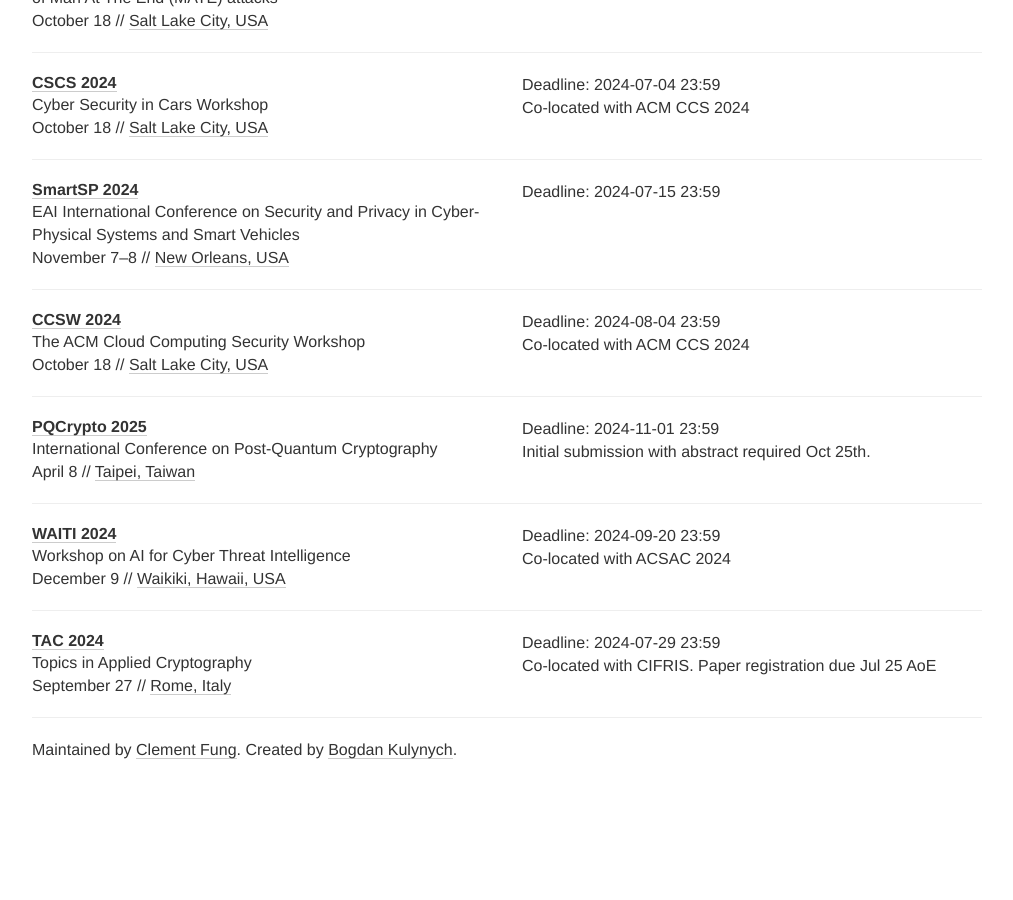
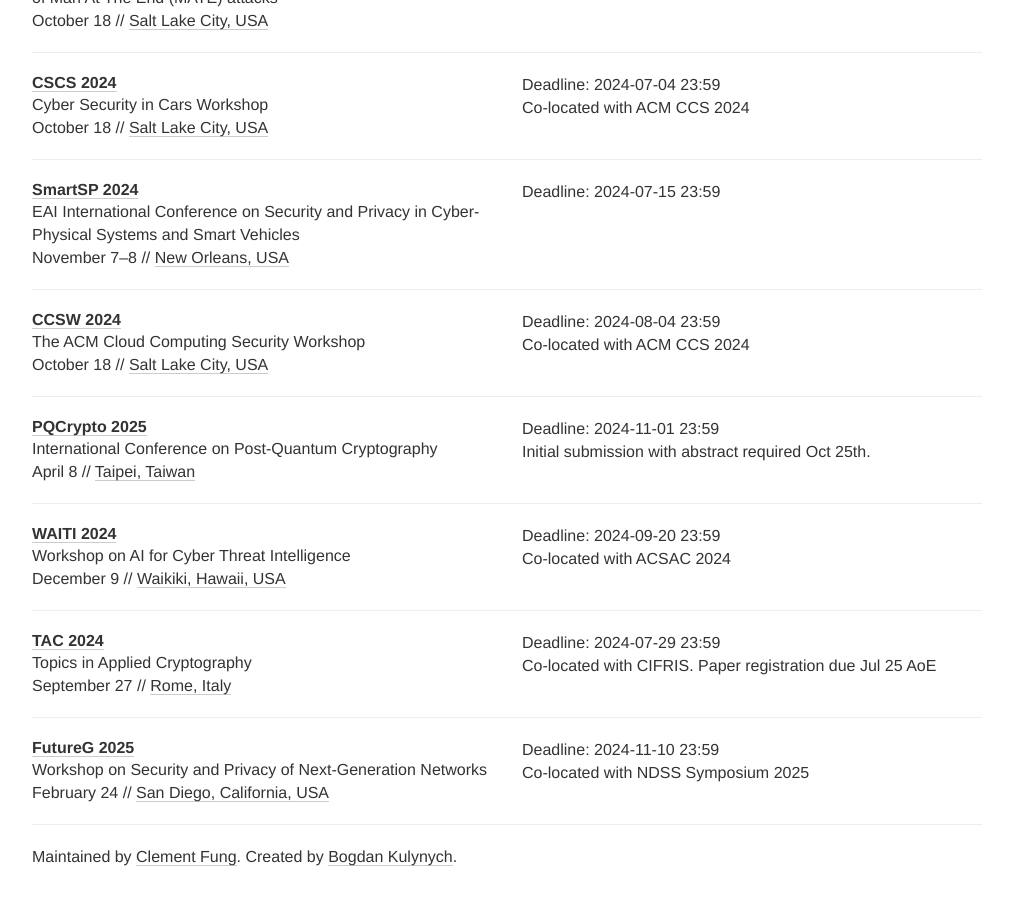
Before and after one commit to sec-deadlines/sec-deadlines.github.io, a Jekyll site: the page built from index.html, in a window 1280 px wide and 900 px high, scrolled down 14899 px. Shown: the whole window, without its empty margins (133-1146 px from the left). Built offline with Jekyll 4.4.1, drawn with Linux system fonts in a browser that asks for light colours; nearby versions of some CDN libraries; comment, search, counter and statistics services are not loaded; before the commit the page ends 15692 px from its top, so only the background shows below that.

Commit message:
Added FutureG

```diff
--- a/_data/conferences.yml
+++ b/_data/conferences.yml
@@ -1111,3 +1111,13 @@
   comment: Co-located with CIFRIS. Paper registration due Jul 25 AoE
   place: Rome, Italy
   tags: [SEC, CRYPTO, SHOP]
+
+- name: FutureG
+  description: Workshop on Security and Privacy of Next-Generation Networks
+  year: 2025
+  link: https://www.ndss-symposium.org/ndss2025/co-located-events/futureg/
+  deadline: ["2024-11-10 23:59"]
+  comment: Co-located with NDSS Symposium 2025
+  date: February 24
+  place: San Diego, California, USA
+  tags: [SEC, PRIV, SHOP]
```
